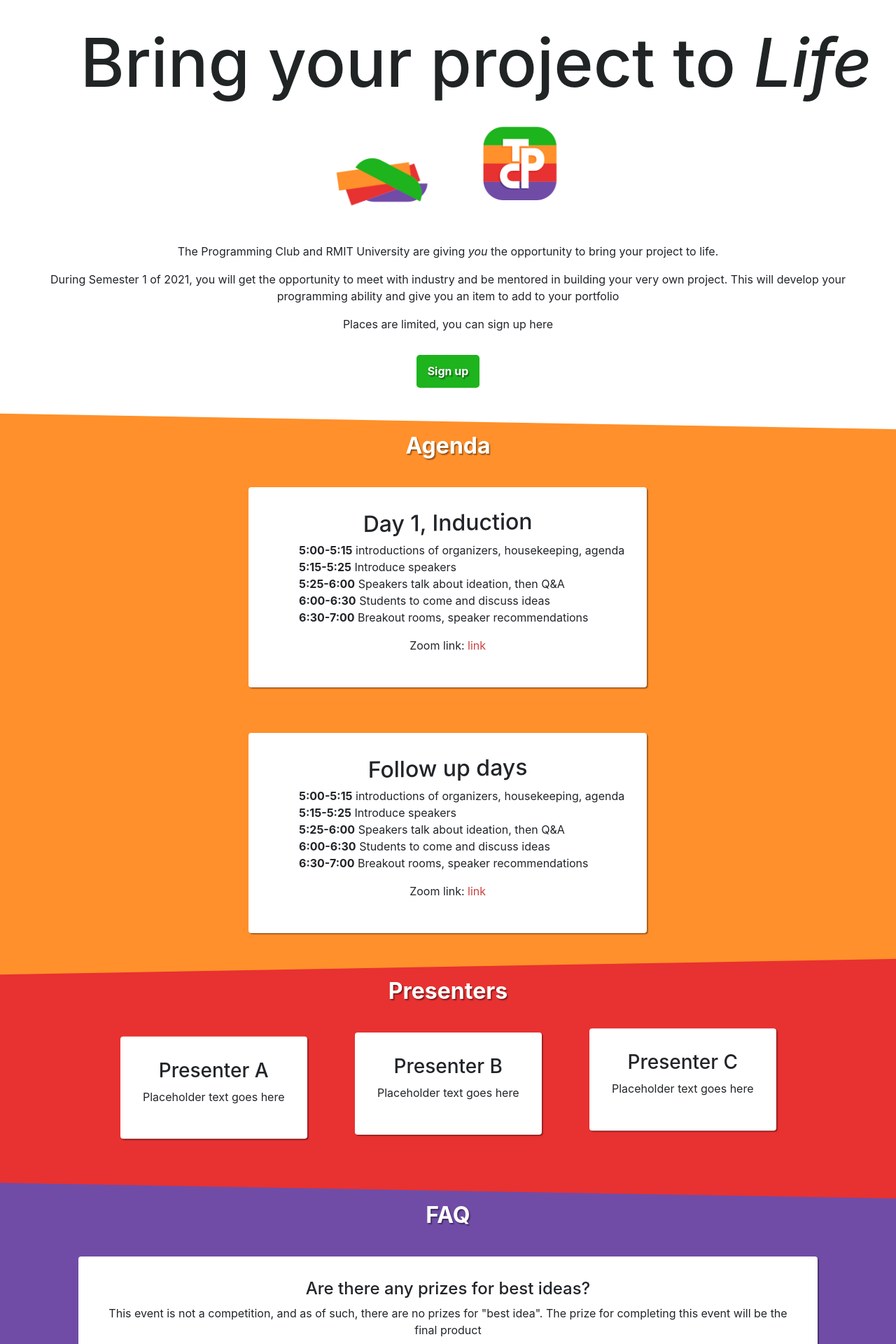
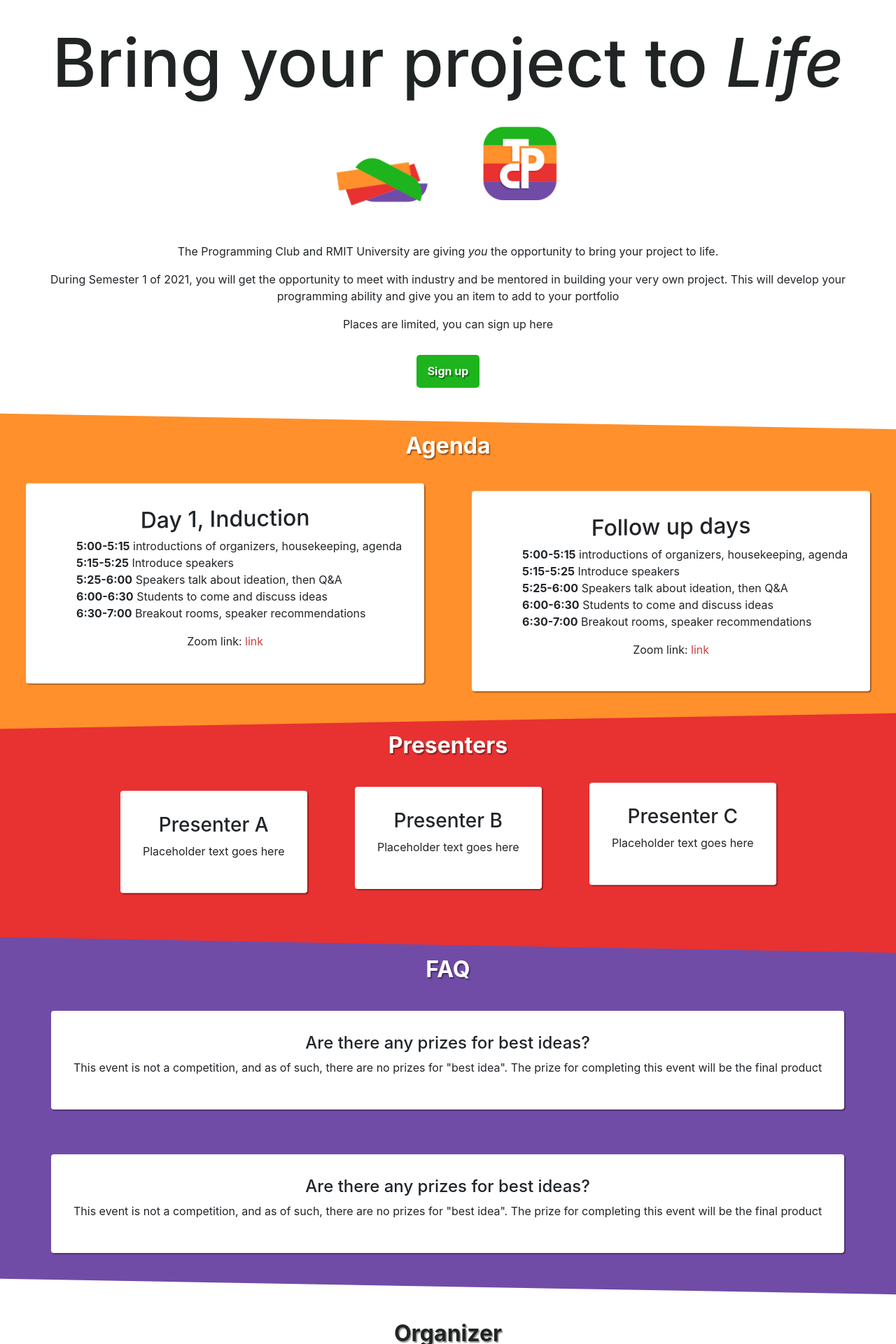
Before and after one commit to rmit-programming-club/bring-your-project-to-life, a Jekyll site: the page index.html, which Jekyll copies as it is, in a window 1280 px wide. Shown: the top 1920 px of the page at 70% size. Built offline with Jekyll 4.4.1, drawn with Linux system fonts in a browser that asks for light colours; nearby versions of some CDN libraries.

Commit message:
Tweaked style for mobile users

```diff
--- a/_sass/_site.scss
+++ b/_sass/_site.scss
@@ -15,6 +15,12 @@
     }
 }
 
+@media only screen and (max-device-width: 600px) {
+    .site-header .header {
+        font-size: 4rem !important;
+    }
+}
+
 html {
     font-family: -apple-system, BlinkMacSystemFont, “Segoe UI”, “Roboto”, “Oxygen”, “Ubuntu”, “Cantarell”, “Fira Sans”, “Droid Sans”, “Helvetica Neue”, sans-serif;
     -ms-text-size-adjust: 100%;
@@ -27,7 +33,6 @@ html {
     .header {
         font-size: 6rem;
         color: #212425;
-        padding-left: 5rem;
     }
 }
 
@@ -83,14 +88,9 @@ h2.emp {
     background-color: #FF902B;
 }
 
-#agenda > div > ul {
+#agenda>div>ul {
     list-style: none;
     text-align: left;
-}
-
-section {
-    padding-left: 5rem;
-    padding-right: 5rem;
 }
 
 a.signuplink {
```
